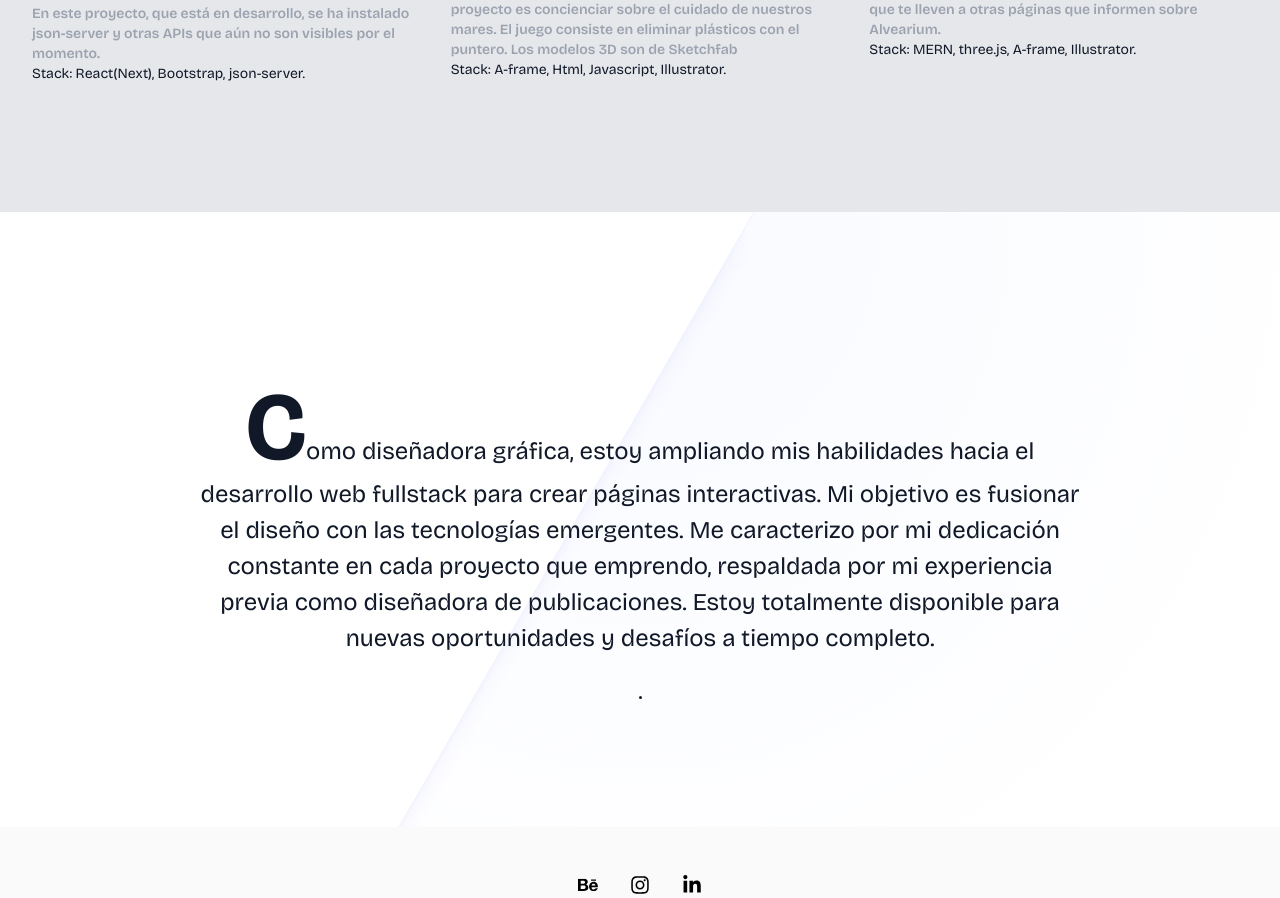
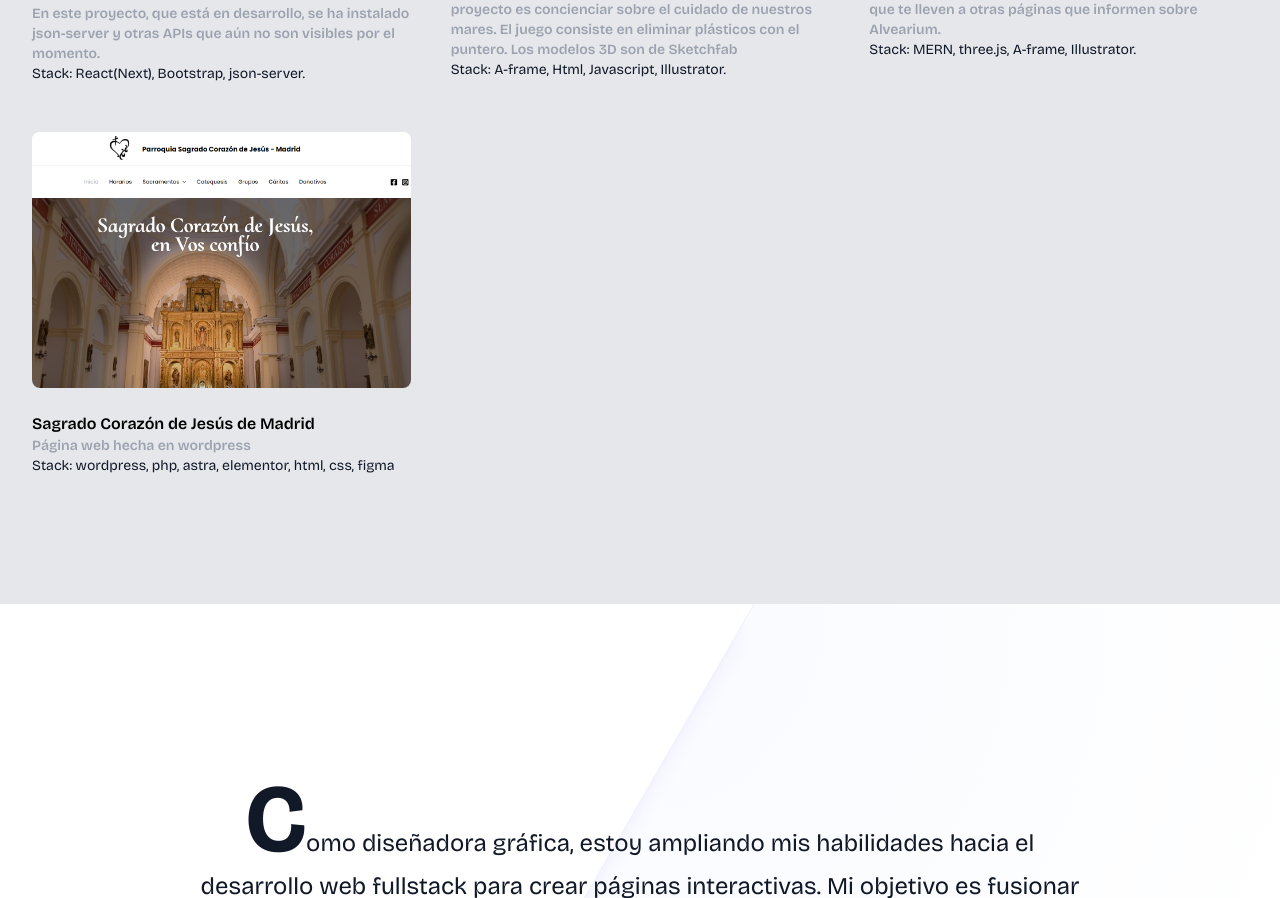
Before and after one commit to anhi1/Portafolio, a React (Vite) app: page / in a window 1280 px wide. Shown: the part 1762-2660 px from the top of the page. Built offline with nearby package versions, Linux system fonts and the light colour scheme.

Commit message:
wordpress

```diff
--- a/src/pages/ListProject.jsx
+++ b/src/pages/ListProject.jsx
@@ -28,7 +28,7 @@ const callouts = [
       stack: 'React(Next), Bootstrap, json-server.',
       description: 'En este proyecto, que está en desarrollo, se ha instalado json-server y otras APIs que aún no son visibles por el momento.',
       imageSrc: '/img/libro.png',
-      imageAlt: 'Desk with leather desk pad, walnut desk organizer, wireless keyboard and mouse, and porcelain mug.',
+      imageAlt: 'book',
       href: 'https://libro-omega.vercel.app/',
     },
     {
@@ -36,7 +36,7 @@ const callouts = [
       stack: 'A-frame, Html, Javascript, Illustrator.',
       description: 'Página en desarrollo dirigida a niños. El objetivo de este proyecto es concienciar sobre el cuidado de nuestros mares. El juego consiste en eliminar plásticos con el puntero. Los modelos 3D son de Sketchfab',
       imageSrc: '/img/plastic.png',
-      imageAlt: 'Desk with leather desk pad, walnut desk organizer, wireless keyboard and mouse, and porcelain mug.',
+      imageAlt: 'mar',
       href: 'https://www.behance.net/portfolio/editor?project_id=200361127',
     },
     {
@@ -44,9 +44,17 @@ const callouts = [
       stack: 'MERN, three.js, A-frame, Illustrator.',
       description: 'Proyecto grupal, el objetivo es desarrollar más enlaces que te lleven a otras páginas que informen sobre Alvearium.',
       imageSrc: '/img/alvea.png',
-      imageAlt: 'Desk with leather desk pad, walnut desk organizer, wireless keyboard and mouse, and porcelain mug.',
+      imageAlt: 'inmersiva',
       href: '#',
     },
+    {
+      name: 'Sagrado Corazón de Jesús de Madrid',
+      stack: 'wordpress, php, astra, elementor, html, css, figma',
+      description: 'Página web hecha en wordpress',
+      imageSrc: '/img/parroquia.png',
+      imageAlt: 'parroquia',
+      href: 'https://sagradocorazondejesusdemadrid.com/',
+    }
   ]
 
   export default function ListProject() {
```
Also changed, not shown: public/img/parroquia.png (added).
